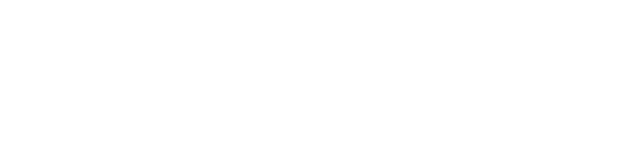
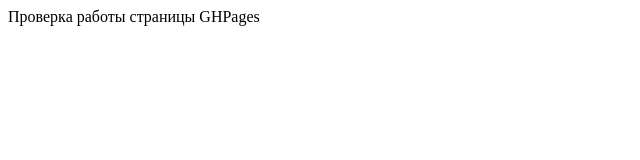
Before and after one commit to Aleks-slim-Dav/work_dir, a website: page index.html in a window 1280 px wide. Shown: the whole page, without its empty margins (0-640 px from the left). Drawn offline with Linux system fonts and the light colour scheme.

Commit message:
Текст для отображения

```diff
--- a/index.html
+++ b/index.html
@@ -5,9 +5,9 @@
     <meta charset="UTF-8">
     <meta http-equiv="X-UA-Compatible" content="IE=edge">
     <meta name="viewport" content="width=device-width, initial-scale=1.0">
-    <title>Document</title>
+    <title>GHPages старт</title>
 </head>
 <body>
-
+    Проверка работы страницы GHPages
 </body>
 </html>
```
